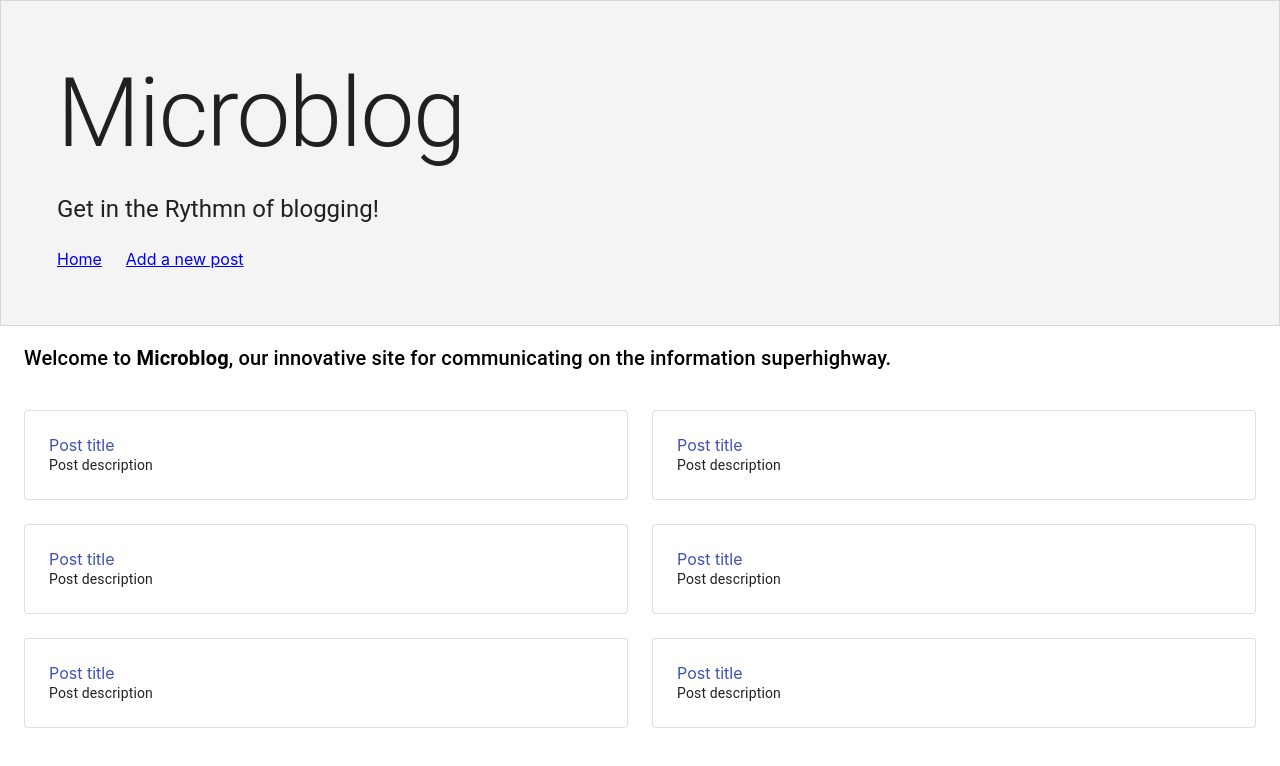
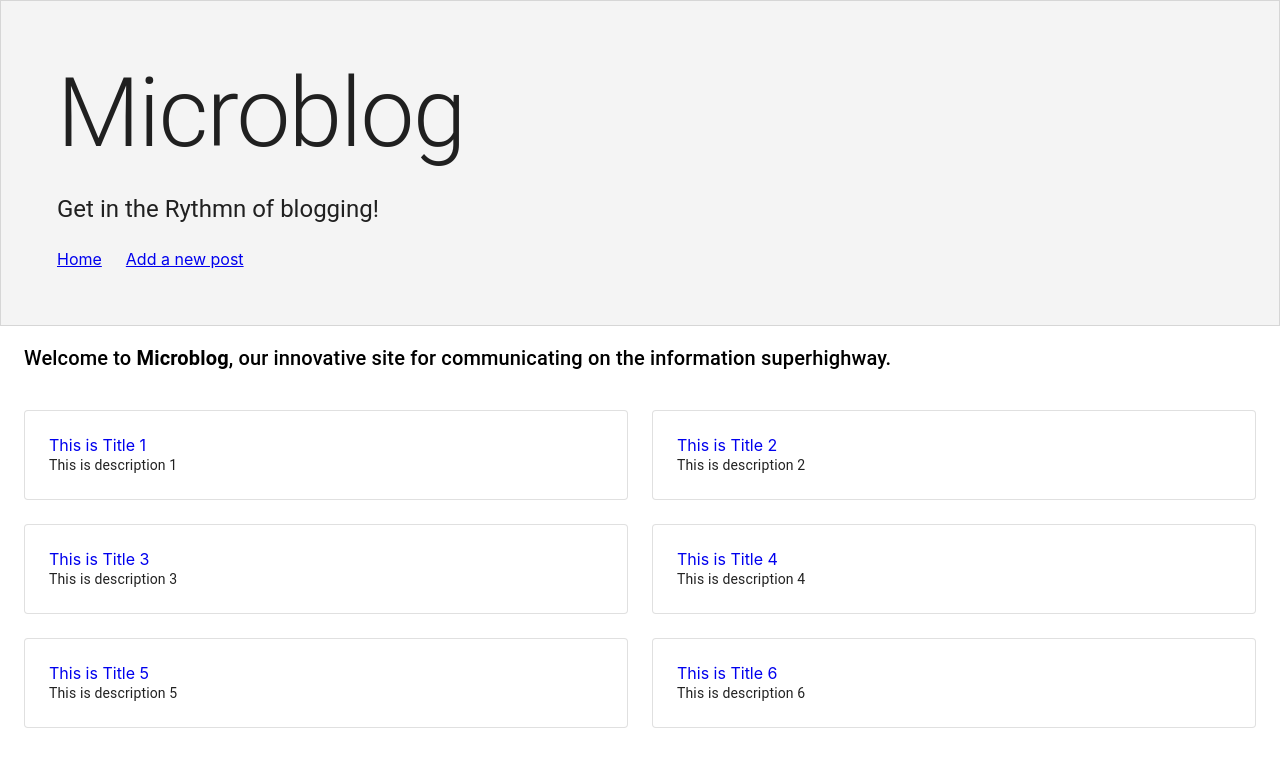
Before and after one commit to ryikeda/react-microblog, a React (Create React App) app: page / in a window 1280 px wide. Shown: the top 766 px of the page. Built offline with nearby package versions, Linux system fonts and the light colour scheme.

Commit message:
added state to Home component

```diff
--- a/src/App.js
+++ b/src/App.js
@@ -1,13 +1,17 @@
-import React from "react";
+import React, { useState } from "react";
 import "./App.css";
 import Header from "./components/Header";
 import Routes from "./components/Routes";
 
+import SAMPLE_DATA from "./sampleData";
+
 function App() {
+  const [posts, setPosts] = useState(SAMPLE_DATA);
+
   return (
     <>
       <Header />
-      <Routes />
+      <Routes posts={posts} />
     </>
   );
 }
--- a/src/components/Home.js
+++ b/src/components/Home.js
@@ -14,8 +14,9 @@ const useStyles = makeStyles((theme) => ({
   },
 }));
 
-const Home = () => {
+const Home = ({ posts }) => {
   const classes = useStyles();
+
   return (
     <>
       <Container>
@@ -28,12 +29,9 @@ const Home = () => {
           superhighway.
         </Typography>
         <Grid container spacing={3} className={classes.postsContainer}>
-          <PostCard />
-          <PostCard />
-          <PostCard />
-          <PostCard />
-          <PostCard />
-          <PostCard />
+          {posts.map((post) => {
+            return <PostCard post={post} key={post.postId} />;
+          })}
         </Grid>
       </Container>
     </>
--- a/src/components/PostCard.js
+++ b/src/components/PostCard.js
@@ -1,6 +1,6 @@
 import React from "react";
-import { Paper, Grid, Typography, Link, makeStyles } from "@material-ui/core";
-
+import { Paper, Grid, Typography, makeStyles } from "@material-ui/core";
+import { Link } from "react-router-dom";
 const useStyles = makeStyles((theme) => ({
   container: {
     marginTop: theme.spacing(3),
@@ -13,15 +13,21 @@ const useStyles = makeStyles((theme) => ({
     alignContent: "center",
     justifyContent: "space-between",
   },
+  link: {
+    textDecoration: "none",
+  },
 }));
-const PostCard = () => {
+const PostCard = ({ post: { postId, title, description } }) => {
   const classes = useStyles();
   return (
     <>
       <Grid item xs={12} sm={6}>
         <Paper className={classes.card} variant="outlined">
-          <Link> Post title</Link>
-          <Typography variant="body2">Post description</Typography>
+          <Link to={`/posts/${postId}`} className={classes.link}>
+            {" "}
+            {title}
+          </Link>
+          <Typography variant="body2">{description}</Typography>
         </Paper>
       </Grid>
     </>
--- a/src/components/Routes.js
+++ b/src/components/Routes.js
@@ -4,11 +4,11 @@ import Home from "./Home";
 import NewPost from "./NewPost";
 import Post from "./Post";
 
-const Routes = () => {
+const Routes = ({ posts }) => {
   return (
     <Switch>
       <Route path="/" exact>
-        <Home />
+        <Home posts={posts} />
       </Route>
       <Route path="/add" exact>
         <NewPost />
--- /dev/null
+++ b/src/sampleData.js
@@ -0,0 +1,46 @@
+const SAMPLE_DATA = [
+  {
+    postId: 1,
+    title: "This is Title 1",
+    description: "This is description 1",
+    body:
+      "orem ipsum dolor sit amet, consectetur adipiscing elit. Donec consequat lacus ut eros aliquet, ut tempus felis iaculis. Nulla porta leo metus, et mollis nisl convallis a. Mauris pellentesque, orci in sagittis vulputate, ante augue ullamcorper leo, ut dignissim metus erat sed quam. Suspendisse potenti. Vestibulum ante ipsum primis in faucibus orci luctus et ultrices posuere cubilia curae; Cras hendrerit mollis tristique. Vivamus et ex a libero lobortis aliquet ut vitae lorem. Donec dictum scelerisque nisi, hendrerit volutpat ante auctor a. Nunc turpis tortor, porttitor at dapibus eu, placerat suscipit eros. Vestibulum vitae interdum sapien. ",
+  },
+  {
+    postId: 2,
+    title: "This is Title 2",
+    description: "This is description 2",
+    body:
+      "oipsum primis in faucibus orci luctus et ultrices posuere cubilia curae; Cras hendrerit mollis tristique. Vivamus et ex a libero lobortis aliquet ut vitae lorem. Donec dictum scelerisque nisi, hendrerit volutpat ante auctor a. Nunc turpis tortor, porttitor at dapibus eu, placerat suscipit eros. Vestibulum vitae interdum sapien.rem ipsum dolor sit amet, consectetur adipiscing elit. Donec consequat lacus ut eros aliquet, ut tempus felis iaculis. Nulla porta leo metus, et mollis nisl convallis a. Mauris pellentesque, orci in sagittis vulputate, ante augue ullamcorper leo, ut dignissim metus erat sed quam. Suspendisse potenti. Vestibulum ante  ",
+  },
+  {
+    postId: 3,
+    title: "This is Title 3",
+    description: "This is description 3",
+    body:
+      "oipsum primis in faucibus orci luctus et ultrices posuere cubilia curae; Cras hendrerm ipsum dolor sit amet, consectetur adipiscing elit. Donec consequat lacus ut eros aliquet, ut tempus felis iaculis. Nulla porta leo metus, et mollis nisl convallis a. Mauris pellentesque, orci in sagittis vulputate, ante augue ullamcorper leo, ut dignissim metus erat sed quam. Suspendisse potenti. Vestibulum ante  ",
+  },
+  {
+    postId: 4,
+    title: "This is Title 4",
+    description: "This is description 4",
+    body:
+      "oipsum primis in faucibus orci luctus et ultrices posuere cubilia curae; Cras hendrerm ipsum dolor sit amet, consectetur adipiscing elit. Donec consequat lacus ut eros aliquet, ut tempus felis iaculis. Nulla porta leo metus, et mollis nisl convallis a. Mauris pellentesque, orci in sagittis vulputate, ante augue ullamcorper leo, ut dignissim metus erat sed quam. Suspendisse potenti. Vestibulum ante  ",
+  },
+  {
+    postId: 5,
+    title: "This is Title 5",
+    description: "This is description 5",
+    body:
+      "oipsum primis in faucibus orci luctus et ultrices posuere cubilia curae; Cras hendrerm ipsum dolor sit amet, consectetur adipiscing elit. Donec consequat lacus ut eros aliquet, ut tempus felis iaculis. Nulla porta leo metus, et mollis nisl convallis a. Mauris pellentesque, orci in sagittis vulputate, ante augue ullamcorper leo, ut dignissim metus erat sed quam. Suspendisse potenti. Vestibulum ante  ",
+  },
+  {
+    postId: 6,
+    title: "This is Title 6",
+    description: "This is description 6",
+    body:
+      "oipsum primis in faucibus orci luctus et ultrices posuere cubilia curae; Cras hendrerm ipsum dolor sit amet, consectetur adipiscing elit. Donec consequat lacus ut eros aliquet, ut tempus felis iaculis. Nulla porta leo metus, et mollis nisl convallis a. Mauris pellentesque, orci in sagittis vulputate, ante augue ullamcorper leo, ut dignissim metus erat sed quam. Suspendisse potenti. Vestibulum ante  ",
+  },
+];
+
+export default SAMPLE_DATA;
```
